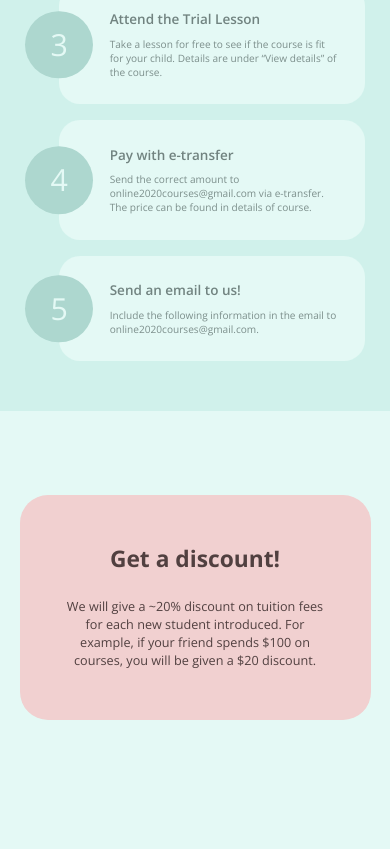
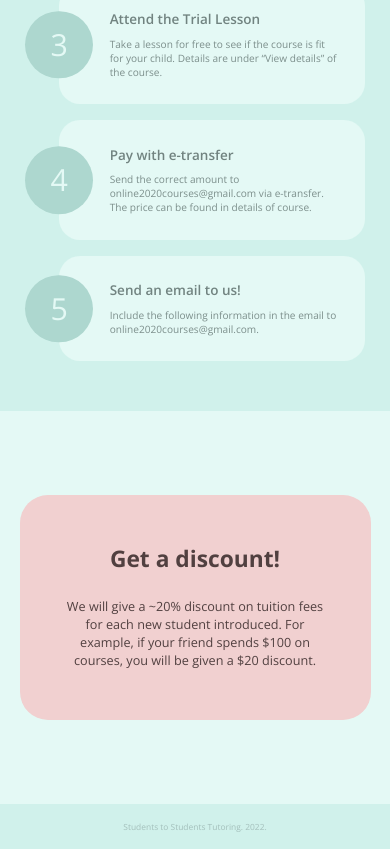
Before and after one commit to S2ST/tutoring-website, a Next.js app in the folder tutoring-site/: page / in a window 390 px wide. Shown: the part 2642-3491 px from the top of the page. Before the commit the page ends 3446 px from the top, so only its background shows below. Built offline with nearby package versions, Linux system fonts and the light colour scheme.

Commit message:
added footer to homepage

```diff
--- /dev/null
+++ b/tutoring-site/components/Footer.js
@@ -0,0 +1,12 @@
+import Container from '@mui/material/Container';
+import styles from '../styles/Footer.module.scss'
+
+export default function Footer() {
+  return (
+    <>
+      <Container maxWidth={false} className={styles.footer}>
+        <p className={styles.text}>Students to Students Tutoring. 2022.</p>
+      </Container>
+    </>
+  )
+}
--- a/tutoring-site/pages/index.js
+++ b/tutoring-site/pages/index.js
@@ -3,6 +3,7 @@ import Image from 'next/image'
 import Link from 'next/link';
 import styles from '../styles/Home.module.scss'
 import Navbar from '../components/Navbar'
+import Footer from '../components/Footer'
 import { Container, Grid, Button, Stack, Card } from '@mui/material';
 import { useContext, useEffect } from 'react';
 import { useLanguageContext } from '../context/LangContext';
@@ -151,6 +152,8 @@ export default function Home() {
           </Grid>
         </Grid>
 
+        <Footer></Footer>
+
     </div>
   )
 }
--- /dev/null
+++ b/tutoring-site/styles/Footer.module.scss
@@ -0,0 +1,26 @@
+@import "mixins";
+@import "variables";
+
+.footer {
+  background-color: #D0F1EB;
+  margin: 0;
+  width: 100%;
+  text-align: center;
+  padding: 2.5vh;
+
+}
+
+.text {
+  font-size: 1.8vh;
+  color: rgba(64, 81, 78, 0.3);
+}
+
+@media only screen and (max-width: 600px) {
+  .footer {
+    padding: 1vh;
+  }
+
+  .text {
+    font-size: 1vh;
+  }
+}
```
